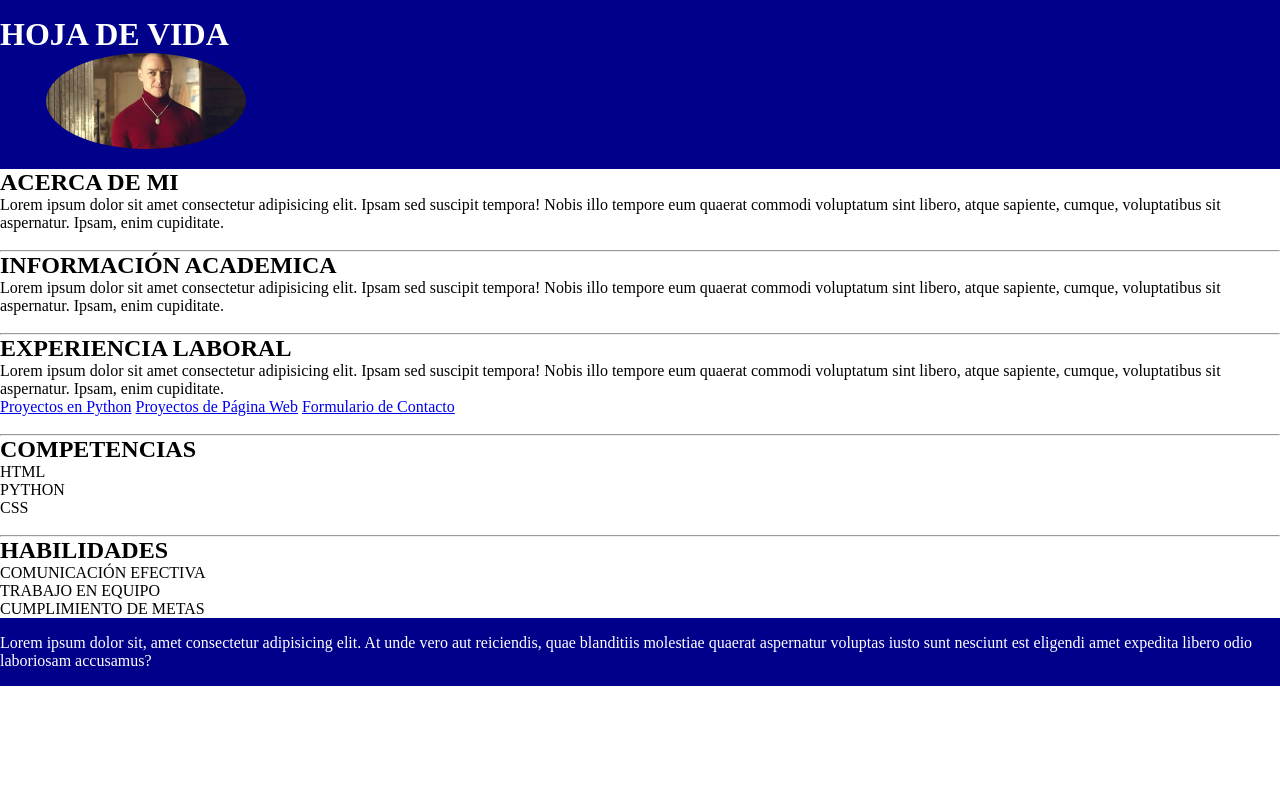
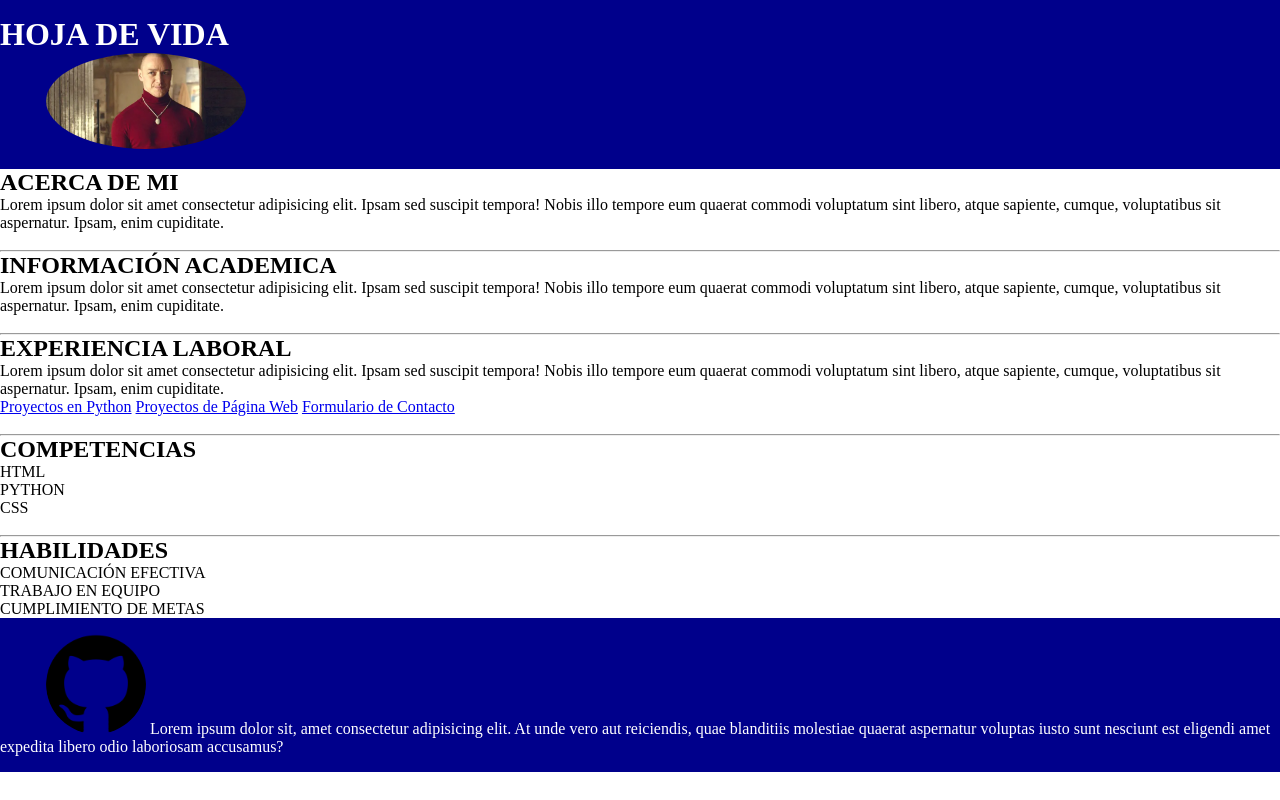
Before and after one commit to Scr1ptechnick/CV_Alexis_Marin, a plain HTML site: page index.html in a window 1280 px wide. Drawn offline with Linux system fonts and the light colour scheme.

Commit message:
Adición de icono de Github en Footer

```diff
--- a/css/styles.css
+++ b/css/styles.css
@@ -25,3 +25,10 @@ footer {
     padding-top: 16px;
     padding-bottom: 1rem;
 }
+
+footer img{
+    width: 100px;
+    margin-left: 46px;
+    border-radius: 100%;
+
+}
--- a/index.html
+++ b/index.html
@@ -65,6 +65,7 @@
         </article>
 
         <footer>
+            <img src="img/github_icon.png">
             Lorem ipsum dolor sit, amet consectetur adipisicing elit. At unde vero aut reiciendis, quae blanditiis molestiae quaerat aspernatur voluptas iusto sunt nesciunt est eligendi amet expedita libero odio laboriosam accusamus?
         </footer>
 
```
Also changed, not shown: img/github_icon.png (added).
